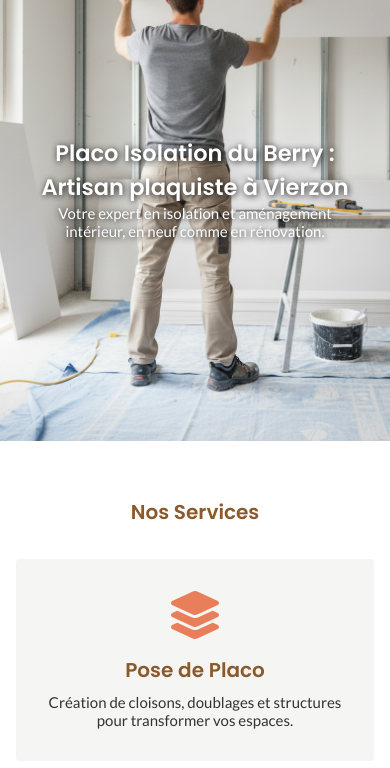
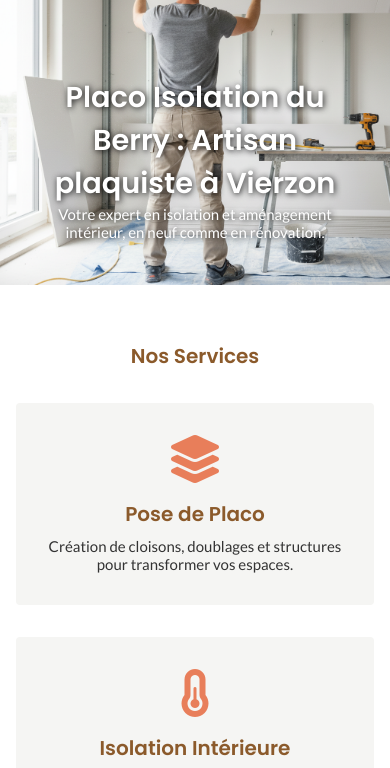
Before and after one commit to dylanpimont18-hub/PIB_Ercane, a website: page index.html in a window 390 px wide. Shown: the part 65-833 px from the top of the page. Drawn offline with nearby package versions, Linux system fonts and the light colour scheme; some packages are replaced by stand-ins of ours; a script that the page names is missing.

Commit message:
Update style.css

```diff
--- a/style.css
+++ b/style.css
@@ -655,3 +655,19 @@ textarea.form-group__input {
         grid-template-columns: 1fr;
     }
 }
+/* ==========================================================================
+   8. AJUSTEMENT POUR MOBILES
+   ========================================================================== */
+
+@media screen and (max-width: 767px) {
+  .hero {
+    height: auto; /* La hauteur s'adaptera au contenu */
+    min-height: 350px; /* Une hauteur minimale pour un bon rendu */
+    padding-top: 8rem; /* Un peu d'espace en haut */
+    padding-bottom: 2rem; /* Un peu d'espace en bas */
+  }
+
+  .hero__title {
+    font-size: 1.8rem; /* On peut légèrement réduire la taille du titre */
+  }
+}
```
